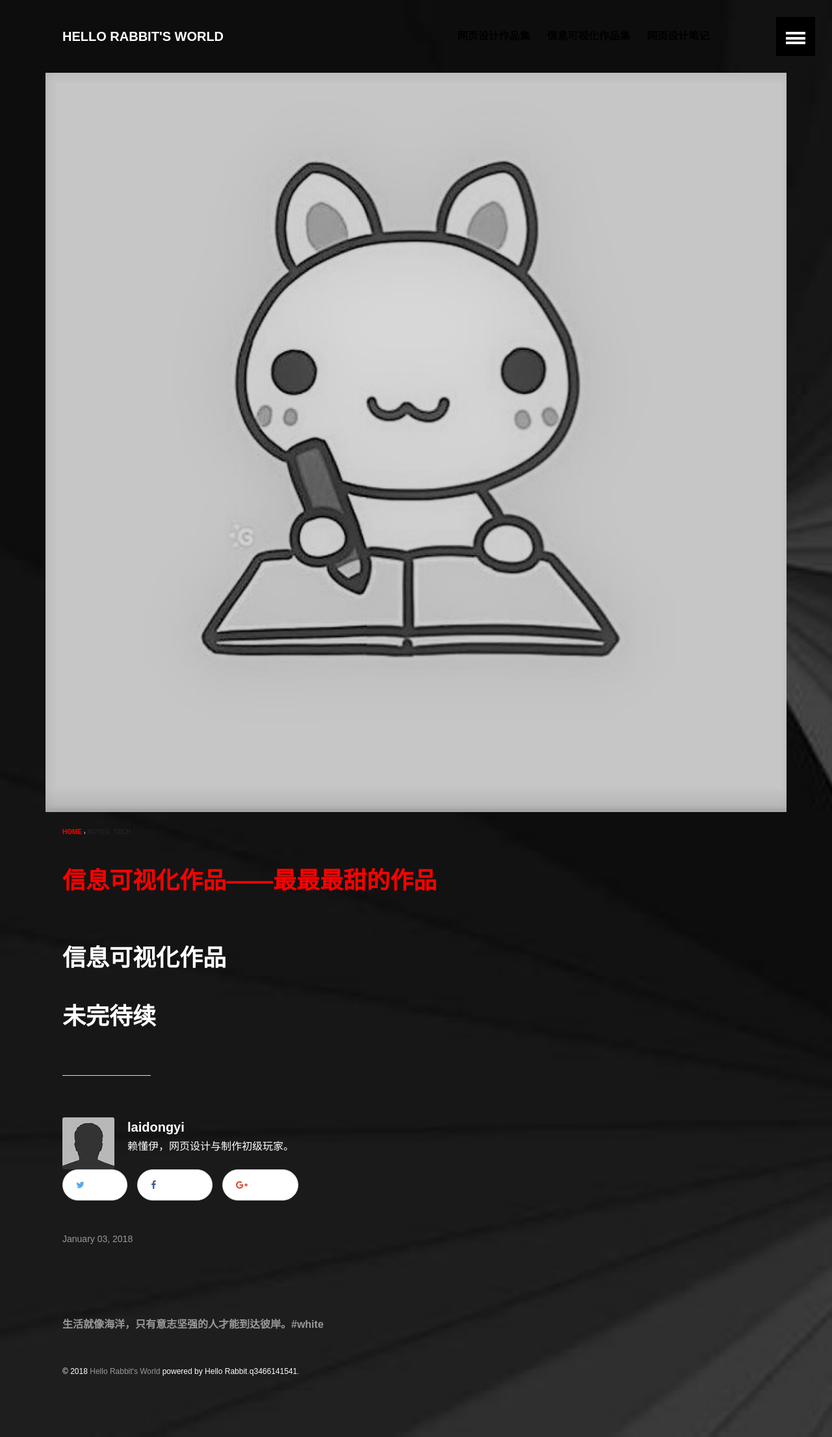
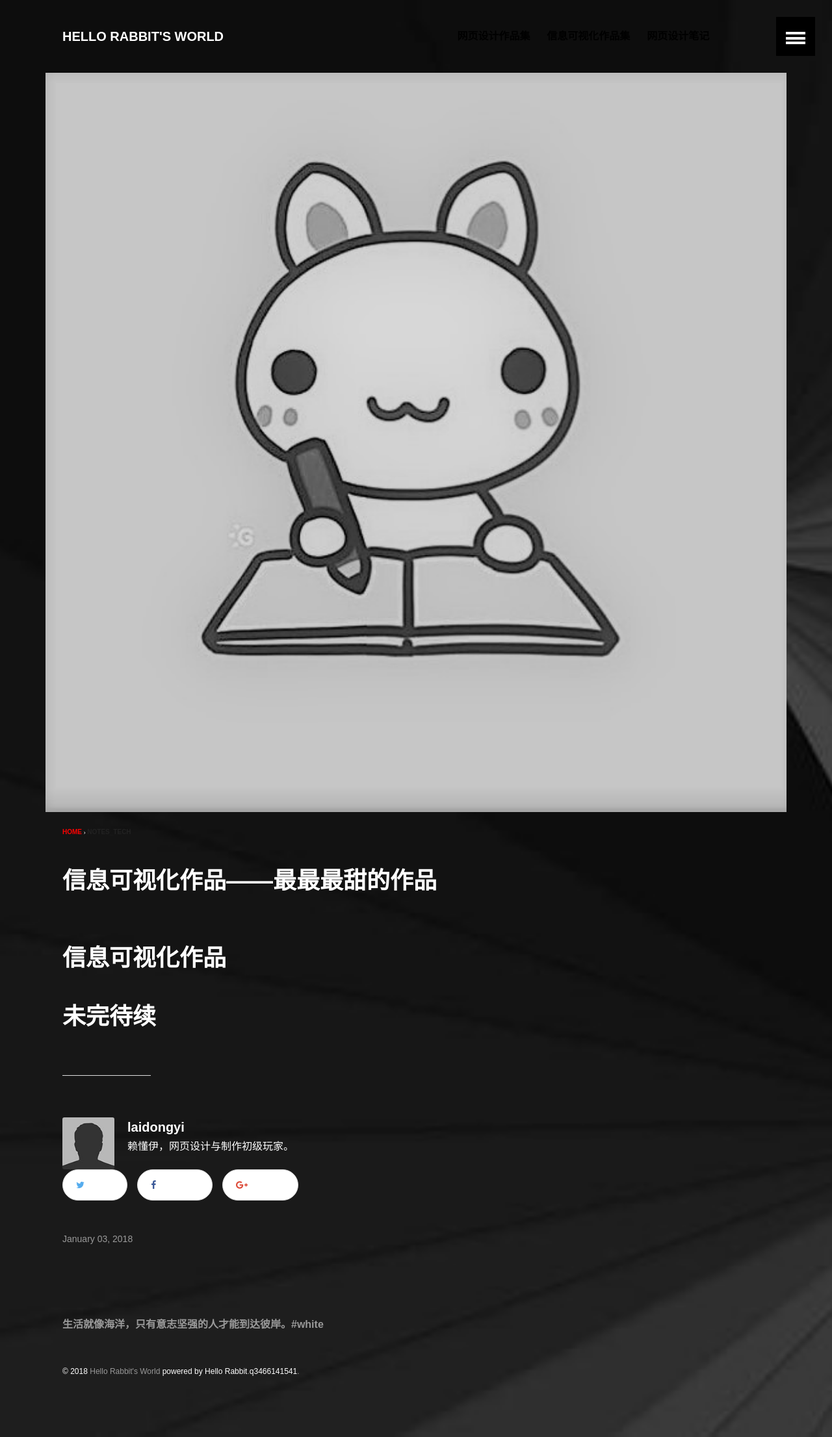
Before and after one commit to q3466141541/q3466141541.github.io, a Jekyll site: the page built from _posts/2018-01-03-信息可视化作品——最最最甜的作品信息可视化作品——最最最甜的作品.md, in a window 1280 px wide. Shown: the whole page at 65% size. Built offline with Jekyll 4.4.1, drawn with Linux system fonts in a browser that asks for light colours.

Commit message:
Update article.html

```diff
--- a/_layouts/article.html
+++ b/_layouts/article.html
@@ -15,7 +15,7 @@ layout: default
 		{% endif %}
 		{% include breadcrumbs.html %}
 		<div class="page-title">
-			<h1><font color="red">{{ page.title }}</font></h1>
+			<h1><font color="#FFFFFF">{{ page.title }}</font></h1>
 		</div>
 		<div class="inner-wrap">
 			<div id="content" class="page-content" itemprop="articleBody">
```
